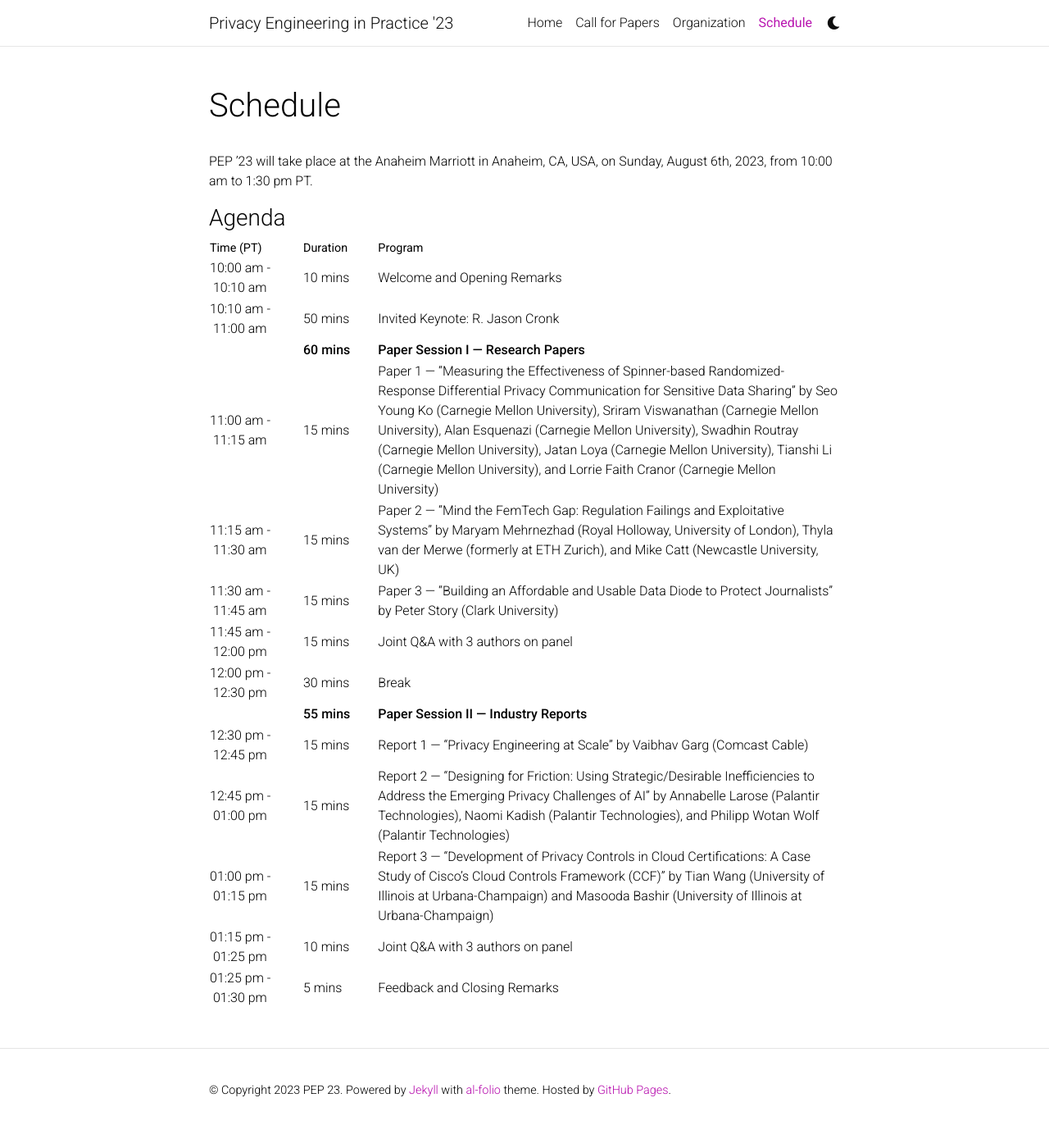
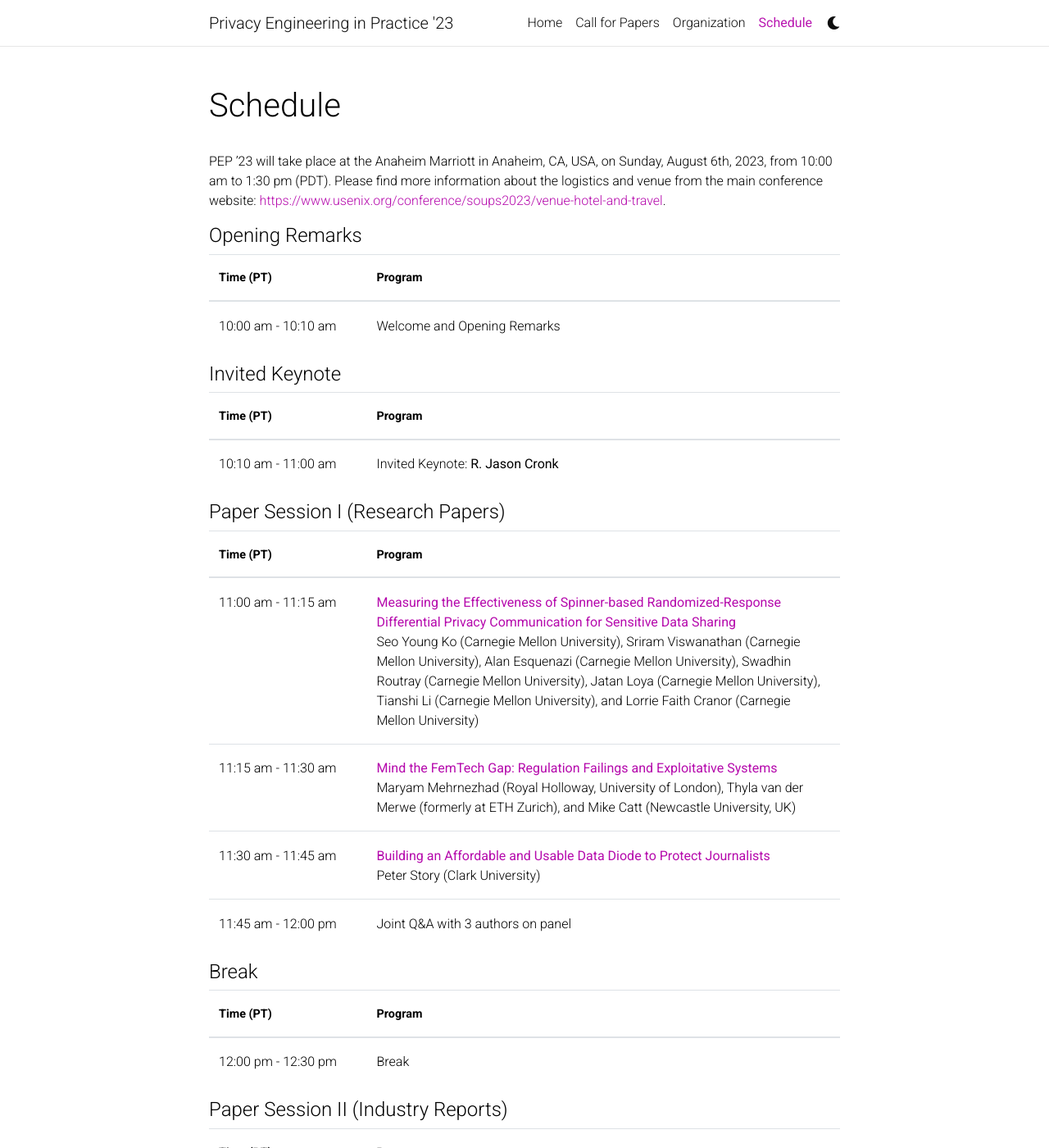
Before and after one commit to privacy-engineering/privacy-engineering.github.io, a Jekyll site: the page built from _pages/schedule.md, in a window 1280 px wide and 1400 px high. Shown: the whole window at 82% size. Built offline with Jekyll 4.4.1, drawn with Linux system fonts in a browser that asks for light colours; comment, search, counter and statistics services are not loaded; a style sheet for code colours, icons or effects is not loaded; some of the changed text lies outside the part shown.

Commit message:
Add information about papers and structure it into a nicer table

```diff
--- a/_config.yml
+++ b/_config.yml
@@ -164,7 +164,12 @@ contact_note: >
 # Collections
 # -----------------------------------------------------------------------------
 
-# collections:
+collections:
+  item:
+    defaults:
+      layout: post
+    output: true
+    permalink: /schedule/:path/
 #   news:
 #     defaults:
 #       layout: post
--- /dev/null
+++ b/_item/paper1.md
@@ -0,0 +1,16 @@
+---
+layout: post
+title: Measuring the Effectiveness of Spinner-based Randomized-Response Differential Privacy Communication for Sensitive Data Sharing
+session_start: 2023-08-06T11:00:00-07:00
+session_end: 2023-08-06T11:15:00-07:00
+meta: Research Paper
+---
+
+### Authors
+Seo Young Ko (Carnegie Mellon University), Sriram Viswanathan (Carnegie Mellon University), Alan Esquenazi (Carnegie Mellon University), Swadhin Routray (Carnegie Mellon University), Jatan Loya (Carnegie Mellon University), Tianshi Li (Carnegie Mellon University), and Lorrie Faith Cranor (Carnegie Mellon University)
+
+### Abstract
+With the world moving in a direction that is heavily dependent on data, it is essential to ensure that this exchange of data does not lead to harm to humans in terms of privacy. To protect data privacy, corporations often adopt differential privacy, which is one of the Privacy Enhancing technologies (PETs), to enable privacy-preserving data sharing. In this work, we measure the usability of Differential Privacy (DP) communication, especially the Randomized Response Technique (RRT) in terms of users capability to add valid noises based on their comprehension and comfort level. We measure the effectiveness of a spinner-based RRT interface by conducting an exploratory between-group online survey which collects sensitive information in a hypothetical scenario. We found that many participants did not follow instructions on the spinner interface to add noise correctly, and did not understand the purpose of the spinner. Based on this finding, we provide suggestions for future work to improve the RRT interface for better DP communication.
+
+### Download
+(TBD)
--- /dev/null
+++ b/_item/report1.md
@@ -0,0 +1,16 @@
+---
+layout: post
+title: Privacy Engineering at Scale
+session_start: 2023-08-06T12:30:00-07:00
+session_end: 2023-08-06T12:45:00-07:00
+meta: Industry Report
+---
+
+### Authors
+Vaibhav Garg (Comcast Cable)
+
+### Abstract
+The training of privacy engineers if often limited to the application of canonical PETs like differential privacy. However, the application of these PETs can often not be generalized. An effective privacy engineer must build solutions that applicable across all classes of products and cover every all elements of a product developments lifecycle. In this talk, I discuss building a privacy development lifecycle - with associated tools - by repurposing a security development lifecycle to scale privacy engineering.
+
+### Download
+(TBD)
--- /dev/null
+++ b/_item/report2.md
@@ -0,0 +1,16 @@
+---
+layout: post
+title: "Designing for Friction: Using Strategic/Desirable Inefficiencies to Address the Emerging Privacy Challenges of AI"
+session_start: 2023-08-06T12:45:00-07:00
+session_end: 2023-08-06T13:00:00-07:00
+meta: Industry Report
+---
+
+### Authors
+Annabelle Larose (Palantir Technologies), Naomi Kadish (Palantir Technologies), and Philipp Wotan Wolf (Palantir Technologies)
+
+### Abstract
+The paper aims to explore the concept of 'Desirable Inefficiency' in privacy engineering, highlighting its significance and limitations in product design, particularly in designing and developing AI and machine learning applications. The paper will focus on the analysis of existing privacy features, such as cookie consent interfaces, and will provide recommendations for implementing desirable inefficiency without hindering usability. Furthermore, it will examine use-cases in data analytics and assess the legislative landscape in Europe and the US, proposing potential changes to promote adoption of desirable inefficiencies in critical digital workflows.
+
+### Download
+(TBD)
--- /dev/null
+++ b/_item/report3.md
@@ -0,0 +1,16 @@
+---
+layout: post
+title: "Development of Privacy Controls in Cloud Certifications: A Case Study of Cisco’s Cloud Controls Framework (CCF)"
+session_start: 2023-08-06T13:00:00-07:00
+session_end: 2023-08-06T13:15:00-07:00
+meta: Industry Report
+---
+
+### Authors
+Tian Wang (University of Illinois at Urbana-Champaign) and Masooda Bashir (University of Illinois at Urbana-Champaign)
+
+### Abstract
+As a major evolution of computer technology, cloud computing has become a dominant model for delivering information technology (IT) infrastructure, components, and applications. While it offers tremendous benefits, it also creates challenges on data protections for both users and providers. To maintain user trust and meet compliance, cloud certifications and standards have been implemented to demonstrate service providers’ compliance with privacy principles and regulations. Currently, there are initiatives from governments, organizations, and cloud service providers developing different strategies to leverage cloud certifications for organizations to better comply with data protection and emphasize privacy in this era. In this report, we conducted a focused investigation of Cisco's newly published Cloud Controls Framework (CCF) to evaluate its performance, specifically on privacy protections, by comparing it with four existing cloud certifications and standards. Overall, CCF provides a comprehensive, detailed guideline for business and organization to meet data protection requirements. In future updates, we would suggest that CCF develops more privacy controls regarding user’s control over their personal data so that it could address individual's rights on privacy from the user's perspective.
+
+### Download
+(TBD)
--- a/_layouts/post.html
+++ b/_layouts/post.html
@@ -17,9 +17,9 @@ layout: default
 
   <header class="post-header">
     <h1 class="post-title">{{ page.title }}</h1>
-    <p class="post-meta">{{ page.date | date: "%B %-d, %Y" }}{%- if page.author -%} • {{ page.author }}{%- endif -%}{%- if page.meta -%} • {{ page.meta }}{%- endif -%}</p>
+    <p class="post-meta">{{ page.session_start | date: "%H:%M" }} - {{ page.session_end | date: "%H:%M" }} (PDT)</p>
     <p class="post-tags">
-      <a href="{{ year | prepend: '/blog/' | prepend: site.baseurl}}"> <i class="fas fa-calendar fa-sm"></i> {{ year }} </a>
+      {%- if page.meta -%}{{ page.meta }}{%- endif -%}
       {%- if tags != "" %}
       &nbsp; &middot; &nbsp;
         {% for tag in page.tags -%}
--- a/_pages/schedule.md
+++ b/_pages/schedule.md
@@ -2,29 +2,188 @@
 layout: page
 permalink: /schedule/
 title: Schedule
-# description: >
-    # PEP ’23 will take place at the Anaheim Marriott in Anaheim, CA, USA, on Sunday, August 6th, 2023, from 10:00 am to 1:30 pm PT.
 nav: true
 nav_order: 3
 ---
 
-PEP ’23 will take place at the Anaheim Marriott in Anaheim, CA, USA, on Sunday, August 6th, 2023, from 10:00 am to 1:30 pm PT.
+PEP ’23 will take place at the Anaheim Marriott in Anaheim, CA, USA, on Sunday, August 6th, 2023, from 10:00 am to 1:30 pm (PDT). Please find more information about the logistics and venue from the main conference website: <a href="https://www.usenix.org/conference/soups2023/venue-hotel-and-travel">https://www.usenix.org/conference/soups2023/venue-hotel-and-travel</a>.
 
-### Agenda
+#### Opening Remarks
 
-| Time (PT)&emsp;&emsp;  | Duration&emsp;&emsp; | Program |
-| :--- | :--- | :--- |
-| 10:00&nbsp;am&nbsp;-&nbsp;10:10&nbsp;am&emsp;&emsp; | 10&nbsp;mins&emsp;&emsp; | Welcome and Opening Remarks         |
-| 10:10&nbsp;am&nbsp;-&nbsp;11:00&nbsp;am&emsp;&emsp; | 50&nbsp;mins&emsp;&emsp; | Invited Keynote: R. Jason Cronk       |
-|                                                     | **60&nbsp;mins&emsp;&emsp;** | **Paper Session I — Research Papers**   |
-| 11:00&nbsp;am&nbsp;-&nbsp;11:15 am&emsp;&emsp;      | 15&nbsp;mins&emsp;&emsp; | Paper 1 — "Measuring the Effectiveness of Spinner-based Randomized-Response Differential Privacy Communication for Sensitive Data Sharing" by Seo Young Ko (Carnegie Mellon University), Sriram Viswanathan (Carnegie Mellon University), Alan Esquenazi (Carnegie Mellon University), Swadhin Routray (Carnegie Mellon University), Jatan Loya (Carnegie Mellon University), Tianshi Li (Carnegie Mellon University), and Lorrie Faith Cranor (Carnegie Mellon University) |
-| 11:15&nbsp;am&nbsp;-&nbsp;11:30&nbsp;am&emsp;&emsp; | 15&nbsp;mins&emsp;&emsp; | Paper 2 — "Mind the FemTech Gap: Regulation Failings and Exploitative Systems" by Maryam Mehrnezhad (Royal Holloway, University of London), Thyla van der Merwe (formerly at ETH Zurich), and Mike Catt (Newcastle University, UK)  |
-| 11:30&nbsp;am&nbsp;-&nbsp;11:45&nbsp;am&emsp;&emsp; | 15&nbsp;mins&emsp;&emsp; | Paper 3 — "Building an Affordable and Usable Data Diode to Protect Journalists" by Peter Story (Clark University)|
-| 11:45&nbsp;am&nbsp;-&nbsp;12:00&nbsp;pm&emsp;&emsp; | 15&nbsp;mins&emsp;&emsp; | Joint Q&A with 3 authors on panel   |
-| 12:00&nbsp;pm&nbsp;-&nbsp;12:30&nbsp;pm&emsp;&emsp; | 30&nbsp;mins&emsp;&emsp; | Break                               |
-|                                                     | **55&nbsp;mins&emsp;&emsp;**| **Paper Session II — Industry Reports** |
-| 12:30&nbsp;pm&nbsp;-&nbsp;12:45&nbsp;pm&emsp;&emsp; | 15&nbsp;mins&emsp;&emsp; | Report 1 — "Privacy Engineering at Scale" by Vaibhav Garg (Comcast Cable)|
-| 12:45&nbsp;pm&nbsp;-&nbsp;01:00&nbsp;pm&emsp;&emsp; | 15&nbsp;mins&emsp;&emsp; | Report 2 — "Designing for Friction: Using Strategic/Desirable Inefficiencies to Address the Emerging Privacy Challenges of AI" by Annabelle Larose (Palantir Technologies), Naomi Kadish (Palantir Technologies), and Philipp Wotan Wolf (Palantir Technologies) |
-| 01:00&nbsp;pm&nbsp;-&nbsp;01:15&nbsp;pm&emsp;&emsp; | 15&nbsp;mins&emsp;&emsp; | Report 3 — "Development of Privacy Controls in Cloud Certifications: A Case Study of Cisco’s Cloud Controls Framework (CCF)" by Tian Wang (University of Illinois at Urbana-Champaign) and Masooda Bashir (University of Illinois at Urbana-Champaign)|
-| 01:15&nbsp;pm&nbsp;-&nbsp;01:25&nbsp;pm&emsp;&emsp; | 10&nbsp;mins&emsp;&emsp; | Joint Q&A with 3 authors on panel   |
-| 01:25&nbsp;pm&nbsp;-&nbsp;01:30&nbsp;pm&emsp;&emsp; | 5&nbsp;mins&emsp;&emsp;  | Feedback and Closing Remarks        |
+<div class="news">
+      <div class="table-responsive">
+      <table class="table table-hover">
+        <colgroup>
+          <col style="width:25%">
+          <col style="width:75%">
+        </colgroup>
+          <tr>
+            <th scope="col"><b>Time (PT)</b></th>
+            <th scope="col"><b>Program</b></th>
+          </tr>
+        <tbody>
+          <tr>
+            <td scope="row">10:00 am - 10:10 am</td>
+            <td scope="row">Welcome and Opening Remarks</td>
+          </tr>
+        </tbody>
+      </table>
+      </div>
+  </div>
+
+#### Invited Keynote
+
+<div class="news">
+      <div class="table-responsive">
+      <table class="table table-hover">
+        <colgroup>
+          <col style="width:25%">
+          <col style="width:75%">
+        </colgroup>
+          <tr>
+            <th scope="col"><b>Time (PT)</b></th>
+            <th scope="col"><b>Program</b></th>
+          </tr>
+        <tbody>
+          <tr>
+            <td scope="row">10:10 am - 11:00 am</td>
+            <td scope="row">Invited Keynote: <b>R. Jason Cronk</b></td>
+          </tr>
+        </tbody>
+      </table>
+      </div>
+  </div>
+
+#### Paper Session I (Research Papers)
+
+<div class="news">
+      <div class="table-responsive">
+      <table class="table table-hover">
+        <colgroup>
+          <col style="width:25%">
+          <col style="width:75%">
+        </colgroup>
+          <tr>
+            <th scope="col"><b>Time (PT)</b></th>
+            <th scope="col"><b>Program</b></th>
+          </tr>
+        <tbody>
+            <tr>
+                <td scope="row">11:00 am - 11:15 am</td>
+                <td scope="row">
+                    <b><a class="news-title" href="/schedule/paper1/">Measuring the Effectiveness of Spinner-based Randomized-Response Differential Privacy Communication for Sensitive Data Sharing</a></b><br>
+                    Seo Young Ko (Carnegie Mellon University), Sriram Viswanathan (Carnegie Mellon University), Alan Esquenazi (Carnegie Mellon University), Swadhin Routray (Carnegie Mellon University), Jatan Loya (Carnegie Mellon University), Tianshi Li (Carnegie Mellon University), and Lorrie Faith Cranor (Carnegie Mellon University)
+                </td>
+            </tr>
+            <tr>
+                <td scope="row">11:15 am - 11:30 am</td>
+                <td scope="row">
+                    <b><a class="news-title" href="/schedule/paper2/">Mind the FemTech Gap: Regulation Failings and Exploitative Systems</a></b><br>
+                    Maryam Mehrnezhad (Royal Holloway, University of London), Thyla van der Merwe (formerly at ETH Zurich), and Mike Catt (Newcastle University, UK)
+                </td>
+            </tr>
+            <tr>
+                <td scope="row">11:30 am - 11:45 am</td>
+                <td scope="row">
+                    <b><a class="news-title" href="/schedule/paper3/">Building an Affordable and Usable Data Diode to Protect Journalists</a></b><br>
+                    Peter Story (Clark University)
+                </td>
+            </tr>
+            <tr>
+                <td scope="row">11:45 am - 12:00 pm</td>
+                <td scope="row">Joint Q&A with 3 authors on panel</td>
+            </tr>
+        </tbody>
+      </table>
+      </div>
+  </div>
+
+#### Break
+
+<div class="news">
+      <div class="table-responsive">
+      <table class="table table-hover">
+        <colgroup>
+          <col style="width:25%">
+          <col style="width:75%">
+        </colgroup>
+          <tr>
+            <th scope="col"><b>Time (PT)</b></th>
+            <th scope="col"><b>Program</b></th>
+          </tr>
+        <tbody>
+          <tr>
+            <td scope="row">12:00 pm - 12:30 pm</td>
+            <td scope="row">Break</td>
+          </tr>
+        </tbody>
+      </table>
+      </div>
+  </div>
+
+#### Paper Session II (Industry Reports)
+
+<div class="news">
+      <div class="table-responsive">
+      <table class="table table-hover">
+        <colgroup>
+          <col style="width:25%">
+          <col style="width:75%">
+        </colgroup>
+          <tr>
+            <th scope="col"><b>Time (PT)</b></th>
+            <th scope="col"><b>Program</b></th>
+          </tr>
+        <tbody>
+            <tr>
+                <td scope="row">12:30 pm - 12:45 pm</td>
+                <td scope="row">
+                    <b><a class="news-title" href="/schedule/report1/">Privacy Engineering at Scale</a></b><br>
+                    Vaibhav Garg (Comcast Cable)
+                </td>
+            </tr>
+            <tr>
+                <td scope="row">12:45 pm - 01:00 pm</td>
+                <td scope="row">
+                    <b><a class="news-title" href="/schedule/report2/">Designing for Friction: Using Strategic/Desirable Inefficiencies to Address the Emerging Privacy Challenges of AI</a></b><br>
+                    Annabelle Larose (Palantir Technologies), Naomi Kadish (Palantir Technologies), and Philipp Wotan Wolf (Palantir Technologies)
+                </td>
+            </tr>
+            <tr>
+                <td scope="row">01:00 pm - 01:15 pm</td>
+                <td scope="row">
+                    <b><a class="news-title" href="/schedule/report3/">Development of Privacy Controls in Cloud Certifications: A Case Study of Cisco’s Cloud Controls Framework (CCF)</a></b><br>
+                    Tian Wang (University of Illinois at Urbana-Champaign) and Masooda Bashir (University of Illinois at Urbana-Champaign)
+                </td>
+            </tr>
+            <tr>
+                <td scope="row">01:15 pm - 01:25 pm</td>
+                <td scope="row">Joint Q&A with 3 authors on panel</td>
+            </tr>
+        </tbody>
+      </table>
+      </div>
+  </div>
+
+#### Closing Remarks
+
+<div class="news">
+      <div class="table-responsive">
+      <table class="table table-hover">
+        <colgroup>
+          <col style="width:25%">
+          <col style="width:75%">
+        </colgroup>
+          <tr>
+            <th scope="col"><b>Time (PT)</b></th>
+            <th scope="col"><b>Program</b></th>
+          </tr>
+        <tbody>
+          <tr>
+            <td scope="row">01:25 pm - 01:30 pm</td>
+            <td scope="row">Feedback and Closing Remarks</td>
+          </tr>
+        </tbody>
+      </table>
+      </div>
+  </div>
```
Also changed, not shown: _item/paper2.md (added, +16 -0 lines), _item/paper3.md (added, +16 -0 lines).
